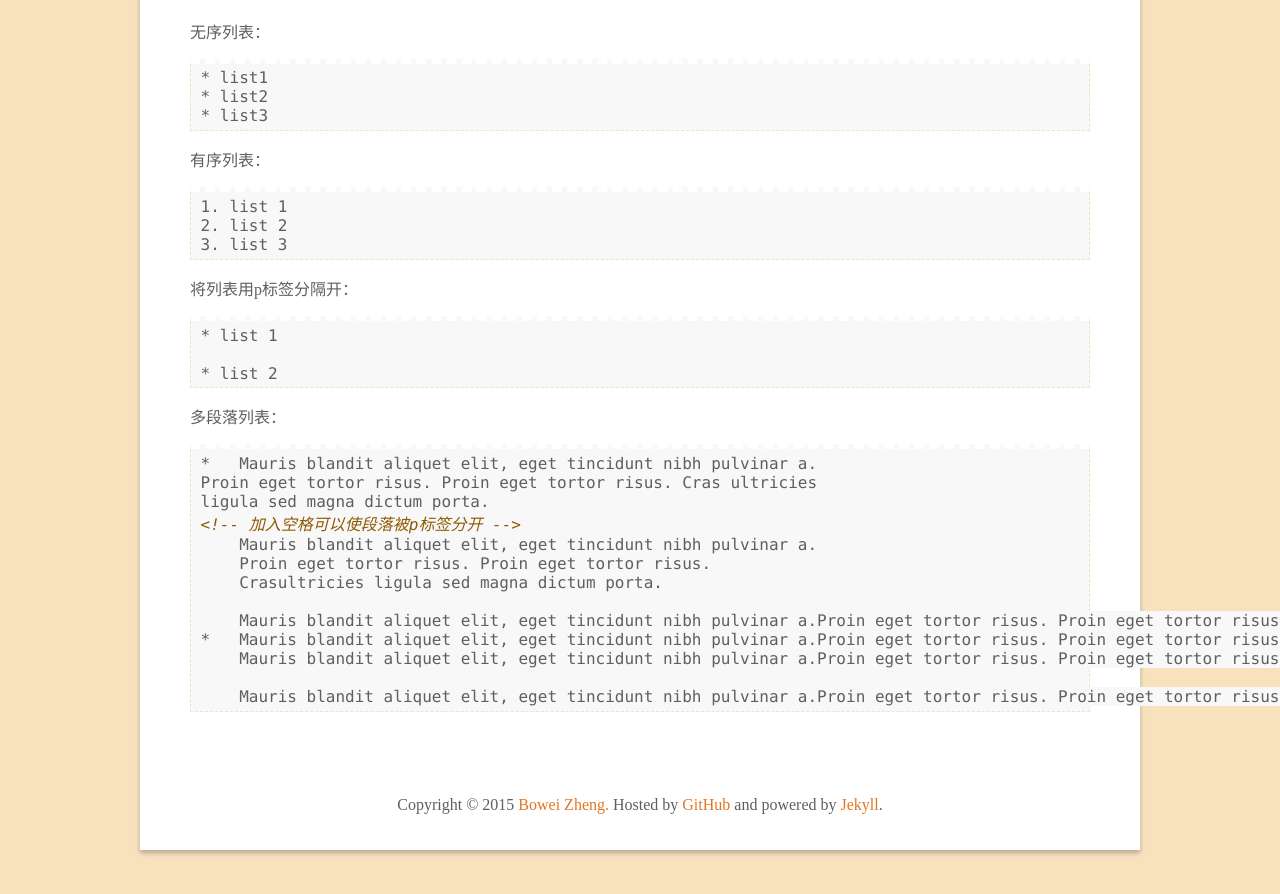
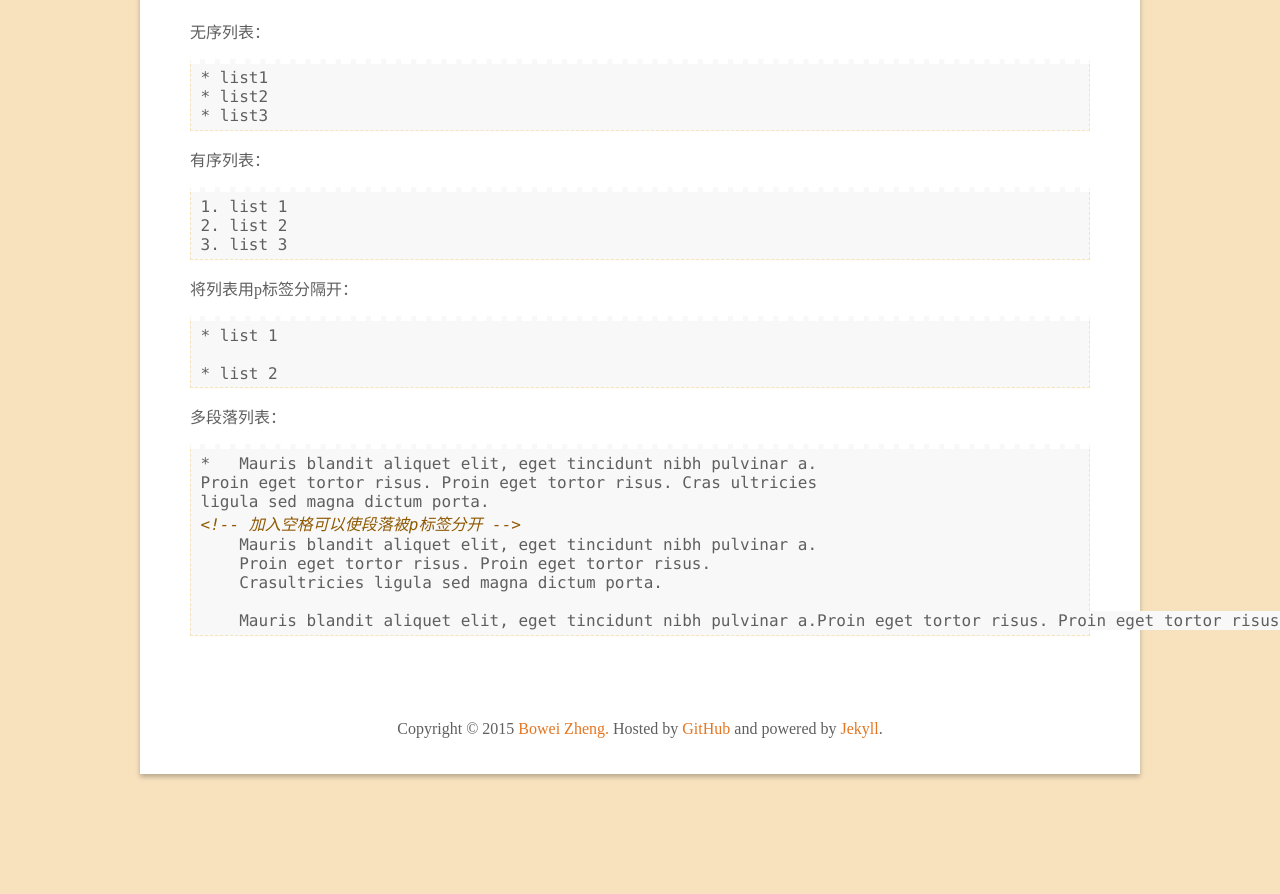
Before and after one commit to wynn719/blog, a Jekyll site: the page built from _posts/2015-02-15-Markdown-note.md, in a window 1280 px wide and 900 px high, scrolled down 1638 px. Shown: the top 894 px of the window. Built offline with Jekyll 4.4.1, drawn with Linux system fonts in a browser that asks for light colours; comment, search, counter and statistics services are not loaded; after the commit the page ends 2462 px from its top, so only the background shows below that.

Commit message:
update post

```diff
--- a/_posts/2015-02-15-Markdown-note.md
+++ b/_posts/2015-02-15-Markdown-note.md
@@ -102,8 +102,4 @@
     Crasultricies ligula sed magna dictum porta.
 
     Mauris blandit aliquet elit, eget tincidunt nibh pulvinar a.Proin eget tortor risus. Proin eget tortor risus. Cras ultricies ligula sed magna dictum porta.
-*   Mauris blandit aliquet elit, eget tincidunt nibh pulvinar a.Proin eget tortor risus. Proin eget tortor risus. Cras ultricies ligula sed magna dictum porta.
-    Mauris blandit aliquet elit, eget tincidunt nibh pulvinar a.Proin eget tortor risus. Proin eget tortor risus. Cras ultricies ligula sed magna dictum porta.
-
-    Mauris blandit aliquet elit, eget tincidunt nibh pulvinar a.Proin eget tortor risus. Proin eget tortor risus. Cras ultricies ligula sed magna dictum porta.
 {% endhighlight %}
```
